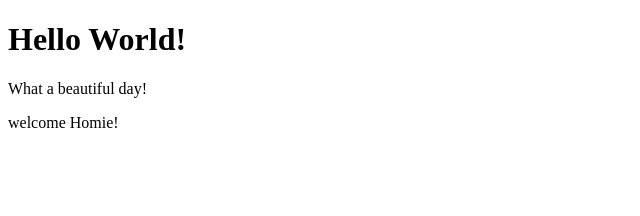
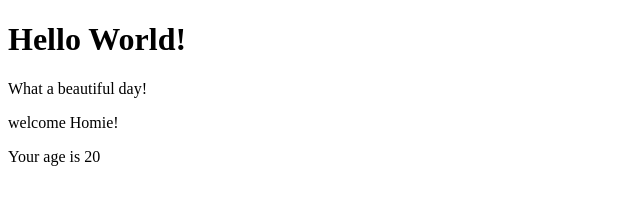
Before and after one commit to karimhaj/react-exercises, a React (Create React App) app in the folder my-app/: page / in a window 1280 px wide. Shown: the top 216 px of the page, without its empty margins (0-640 px from the left). Built offline with nearby package versions, Linux system fonts and the light colour scheme.

Commit message:
exercise 3 of props

```diff
--- a/my-app/src/App.js
+++ b/my-app/src/App.js
@@ -7,7 +7,7 @@ export class App extends React.Component {
         return(
             <div>
                 <Hello />
-                <Welcome />
+                <Welcome age='20' />
             </div>
         )
     }
--- a/my-app/src/Message.js
+++ b/my-app/src/Message.js
@@ -8,7 +8,13 @@ export class Message extends React.Component {
 
 export class Welcome extends React.Component {
     render(){
-        return <p>welcome {this.props.name}!</p>
+        return (
+            <div>
+        <p>welcome {this.props.name}!</p>
+        <p>Your age is {this.props.age}</p>
+        </div>
+        )
+
     }
 }
 
```
